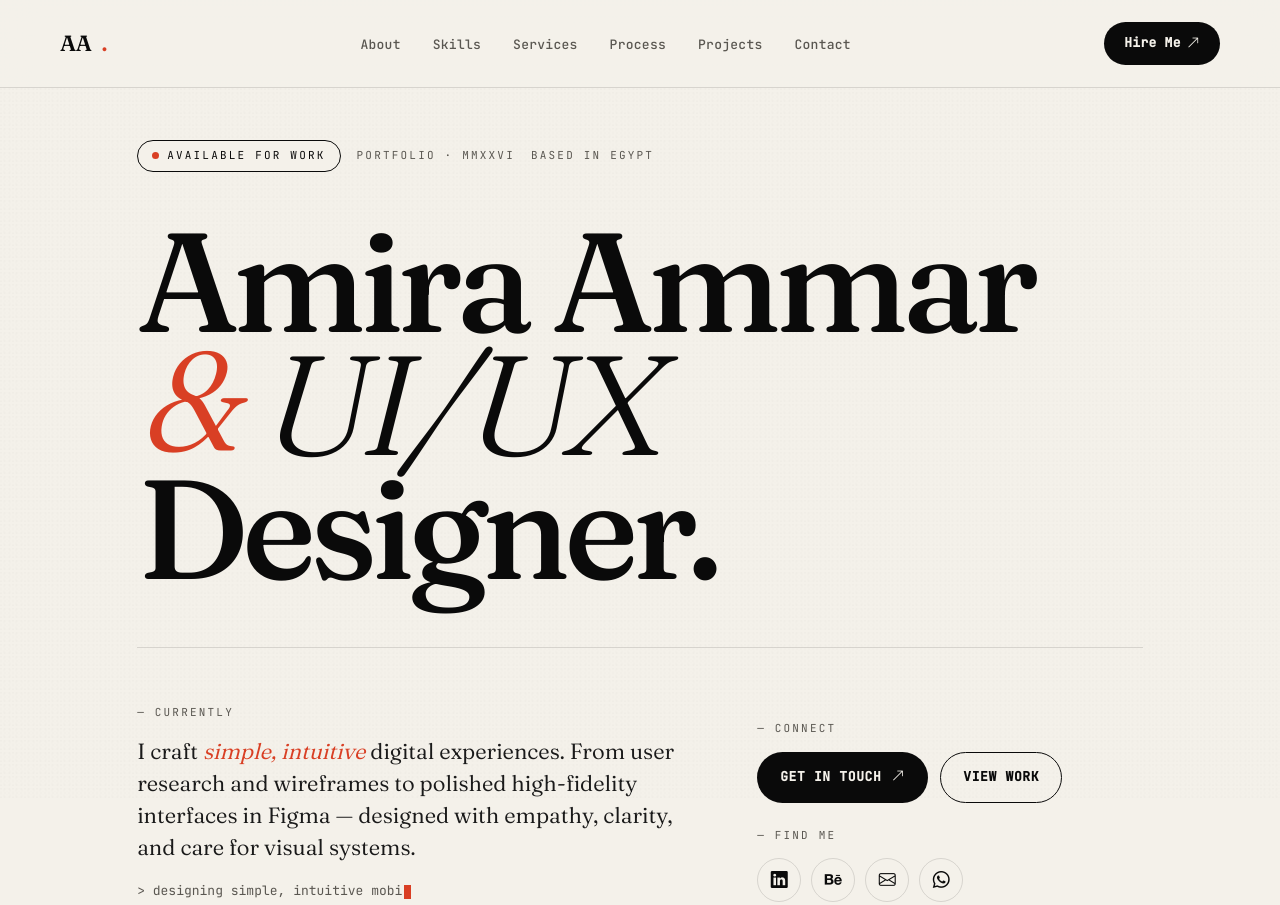
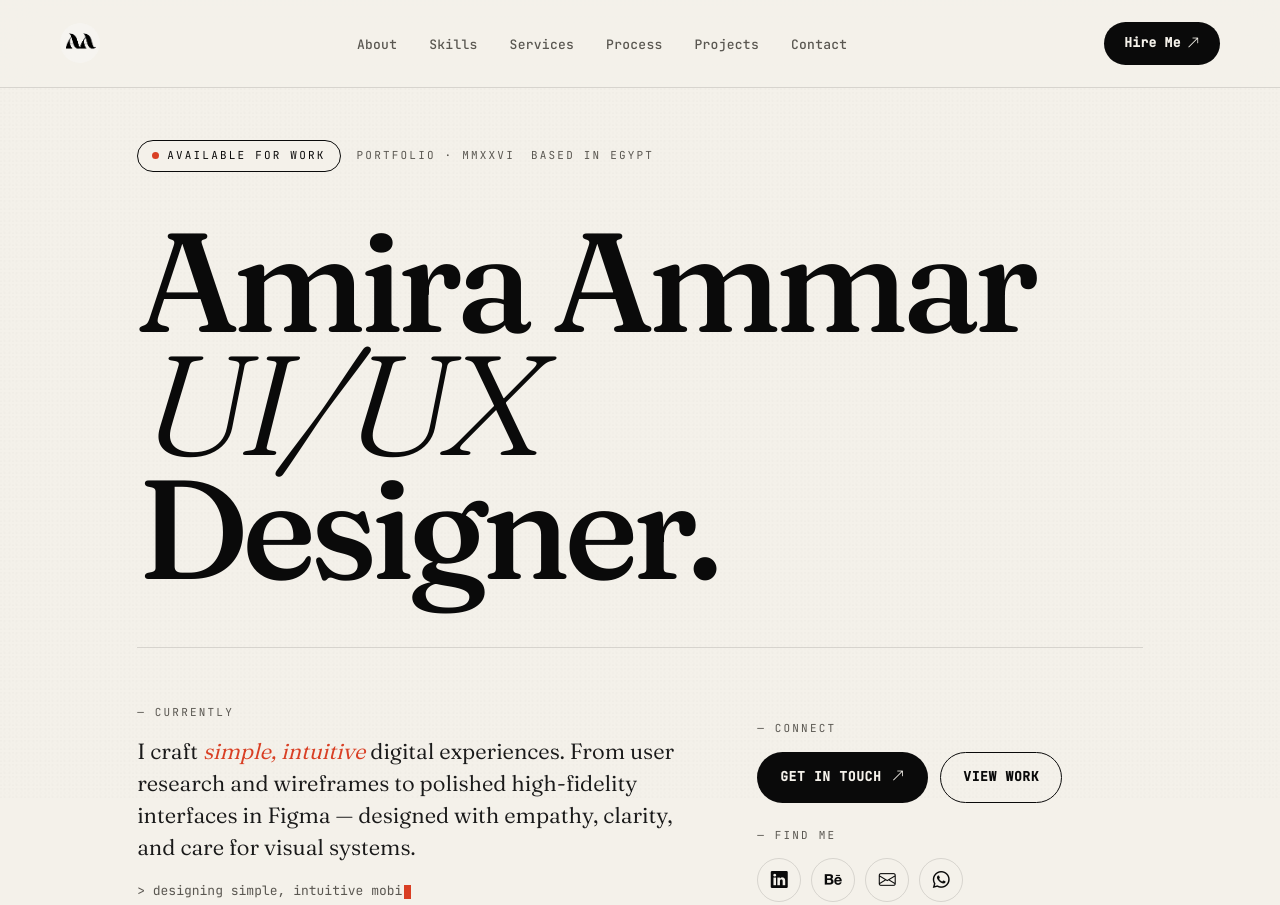
Before and after one commit to mohamedragab33/amira-portfolio, a plain HTML site: page index.html in a window 1280 px wide. Shown: the top 905 px of the page. Drawn offline with nearby package versions, Linux system fonts and the light colour scheme.

Commit message:
Use AA monogram image as nav logo, drop & from hero
- Nav logo now renders assets/img/logo.png (40px round) instead of
  the text "AA." mark
- Hero headline simplified: removed the italic ampersand glyph from
  the middle line, so it now reads "Amira Ammar / UI/UX / Designer."

```diff
--- a/index.html
+++ b/index.html
@@ -96,6 +96,7 @@
       font-variation-settings: "opsz" 144, "SOFT" 50;
     }
     .logo .dot { color: var(--accent); }
+    .logo img { display: block; width: 40px; height: 40px; border-radius: 50%; }
     .nav-links {
       display: flex;
       gap: 4px;
@@ -1488,7 +1489,7 @@
   <!-- NAV -->
   <nav class="topnav">
     <div class="nav-inner">
-      <a href="#" class="logo">AA<span class="dot">.</span></a>
+      <a href="#" class="logo" aria-label="Amira Ammar"><img src="assets/img/logo.png" alt="AA monogram" /></a>
       <ul class="nav-links" id="navLinks">
         <li><a href="#about">About</a></li>
         <li><a href="#skills">Skills</a></li>
@@ -1512,7 +1513,7 @@
       </div>
       <h1 class="hero-headline">
         <span class="name-block">Amira Ammar</span>
-        <span class="role-block"><span class="ampersand">&amp;</span> UI/UX</span>
+        <span class="role-block">UI/UX</span>
         <span class="name-block">Designer.</span>
       </h1>
       <div class="hero-bottom">
```
Also changed, not shown: assets/img/logo.png (added).
